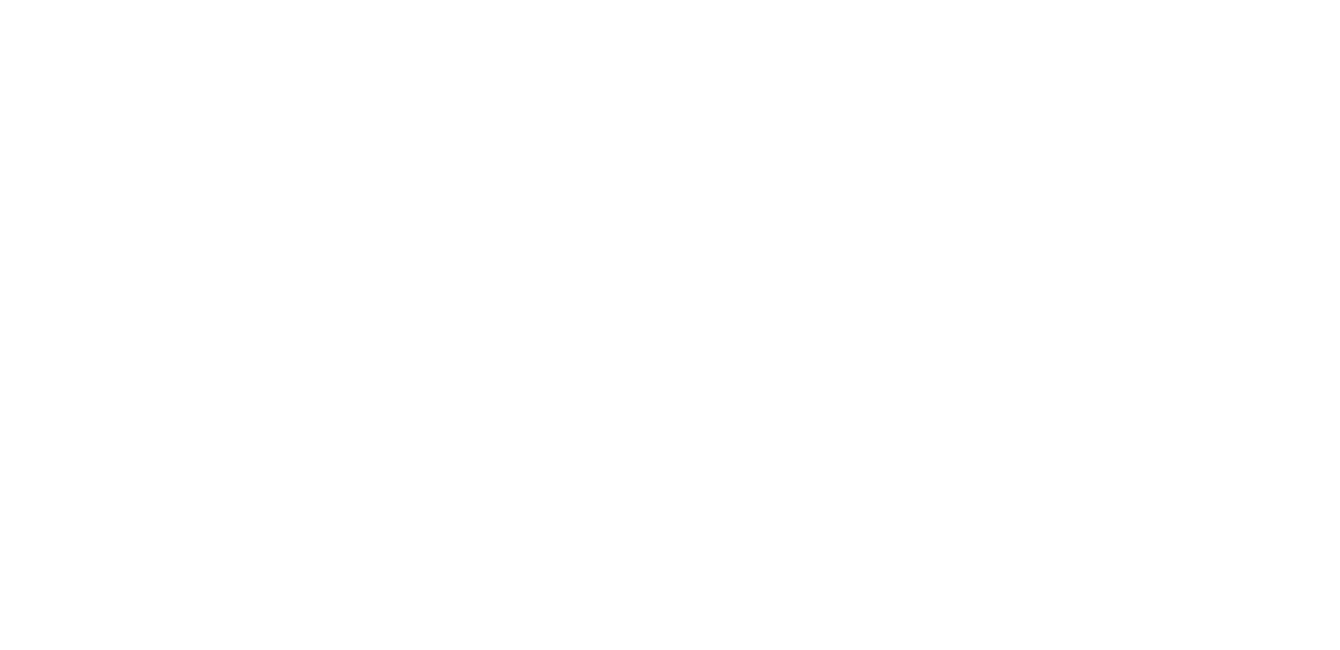
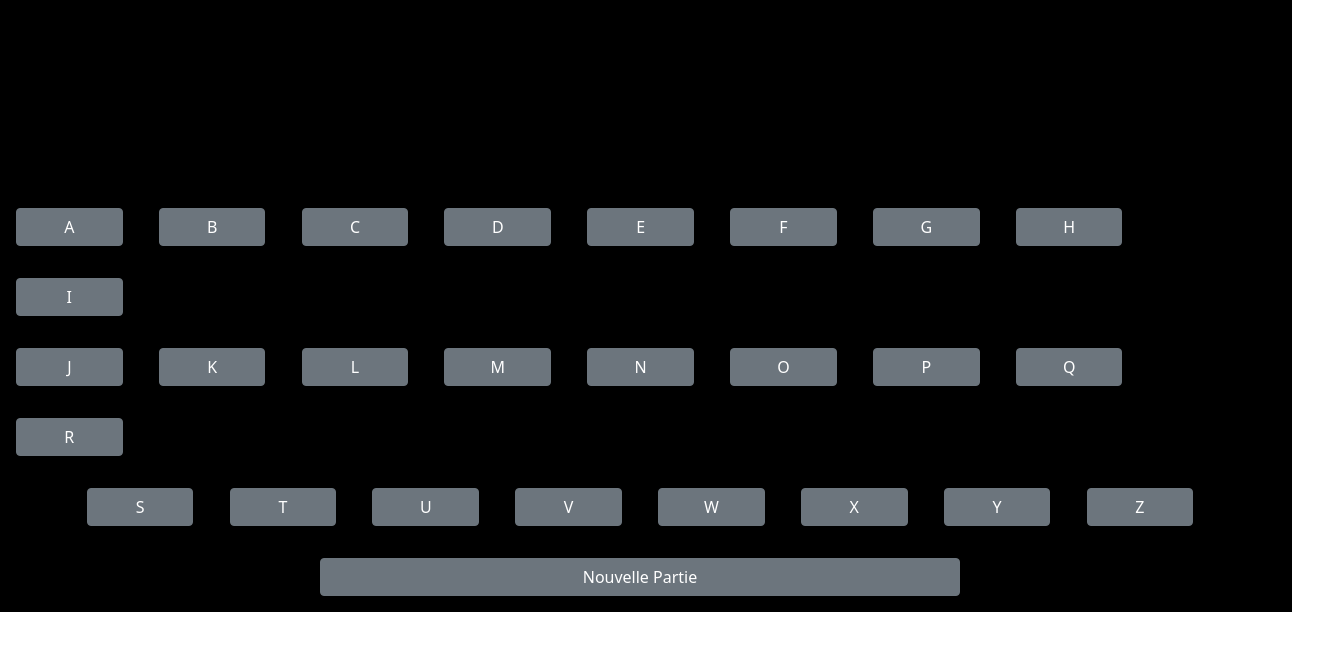
Before and after one commit to LHP7-Arnaud7739/Pendu, a plain HTML site: page index.html in a window 1280 px wide. Shown: the whole page, 1340 px wide, since content can reach past the window. Drawn offline with nearby package versions, Linux system fonts and the light colour scheme.

Commit message:
mise en place du clavier et début des fonctions

```diff
--- a/assets/css/style.css
+++ b/assets/css/style.css
@@ -0,0 +1 @@
+.letter_div_btn{background-color: #000000;}
--- a/index.html
+++ b/index.html
@@ -13,8 +13,94 @@
 
 <body>
 
+
+    <div class="row letter_div_btn ">
+
+<div id="mysteryName" class="m-5 p-5">
+
+
+</div>
+        <div>
+
+            <!-- <input type="button" id="A" class="col-1 calc_btn " value="A" onclick="myDisplay(A)" />  -->
+            <button type="button" id="clavier" class="col-1 letter_btn m-3 btn btn-secondary ">A</button>
+
+            <button type="button" id="clavier" class="col-1 letter_btn m-3 btn btn-secondary">B</button>
+
+
+            <button type="button" id="clavier" class="col-1 letter_btn m-3 btn btn-secondary">C</button>
+
+
+            <button type="button" id="clavier" class="col-1 letter_btn m-3 btn btn-secondary">D</button>
+
+            <button type="button" id="clavier" class="col-1 letter_btn m-3 btn btn-secondary ">E</button>
+
+            <button type="button" id="clavier" class="col-1 letter_btn m-3 btn btn-secondary">F</button>
+
+
+            <button type="button" id="clavier" class="col-1 letter_btn m-3 btn btn-secondary">G</button>
+
+
+            <button type="button" id="clavier" class="col-1 letter_btn m-3 btn btn-secondary">H</button>
+
+            <button type="button" id="clavier" class="col-1 letter_btn m-3 btn btn-secondary ">I</button>
+        </div>
+        <div>
+            <button type="button" id="clavier" class="col-1 letter_btn m-3 btn btn-secondary">J</button>
+
+
+            <button type="button" id="clavier" class="col-1 letter_btn m-3 btn btn-secondary">K</button>
+
+
+            <button type="button" id="clavier" class="col-1 letter_btn m-3 btn btn-secondary">L</button>
+
+            <button type="button" id="clavier" class="col-1 letter_btn m-3 btn btn-secondary ">M</button>
+
+            <button type="button" id="clavier" class="col-1 letter_btn m-3 btn btn-secondary">N</button>
+
+
+            <button type="button" id="clavier" class="col-1 letter_btn m-3 btn btn-secondary">O</button>
+
+
+            <button type="button" id="clavier" class="col-1 letter_btn m-3 btn btn-secondary">P</button>
+
+            <button type="button" id="clavier" class="col-1 letter_btn m-3 btn btn-secondary">Q</button>
+
+
+            <button type="button" id="clavier" class="col-1 letter_btn m-3 btn btn-secondary">R</button>
+        </div>
+        <div class="text-center">
+            <button type="button" id="clavier" class="col-1 letter_btn m-3 btn btn-secondary ">S</button>
+
+            <button type="button" id="clavier" class="col-1 letter_btn m-3 btn btn-secondary">T</button>
+
+
+            <button type="button" id="clavier" class="col-1 letter_btn m-3 btn btn-secondary">U</button>
+
+
+            <button type="button" id="clavier" class="col-1 letter_btn m-3 btn btn-secondary">V</button>
+
+            <button type="button" id="clavier" class="col-1 letter_btn m-3 btn btn-secondary ">W</button>
+
+            <button type="button" id="clavier" class="col-1 letter_btn m-3 btn btn-secondary">X</button>
+
+
+            <button type="button" id="clavier" class="col-1 letter_btn m-3 btn btn-secondary">Y</button>
+
+
+            <button type="button" id="clavier" class="col-1 letter_btn m-3 btn btn-secondary">Z</button>
+        </div>
+        <div class="text-center">
+            <button type="button" id="newGame" class="col-6 letter_btn m-3 btn btn-secondary">Nouvelle Partie</button>
+        </div>
+    </div>
+
+
     <script>
         let jungle = ['lion', 'crocodile', 'leopard', 'singe', 'tigre']
+const buttonStartGame = document.getElementById("newGame")
+const clavier1 = document.getElementById("clavier")
+
         // let farm = ['poule', 'vache', 'ane', 'cheval', 'cochon']
 
         function myRandom(liste) {
@@ -22,21 +108,39 @@
 
         }
 
-        console.log(myRandom(jungle))
+
         // console.log(myRandom(farm))
         function searchLetter(letter, word) {
-            let indexLetter = new array()
+            console.log(word)
+            let indexLetter = new Array()
             arrayWord = word.split("")
 
-            for (index = 0; index <= arrayWord.length - 1; index++)
-                  element = arrayWord[index];
+            for (index = 0; index <= arrayWord.length - 1; index++) {
+                element = arrayWord[index]
+                if (letter === element) {
+                    indexLetter.push(index)
 
-
-return indexLetter
-
+                }
+            }
+            if (indexLetter.length == 0)
+                return -1
+            else
+                return indexLetter
 
 
         }
+
+        console.log(searchLetter("i", myRandom(jungle)))
+
+        let display = document.getElementById("mysteryName")
+        button.addEventListener("click", function (serachLetter) {
+            display.value += searchLetter
+
+        })
+
+        function StartGame()
+
+
     </script>
 </body>
 
```
